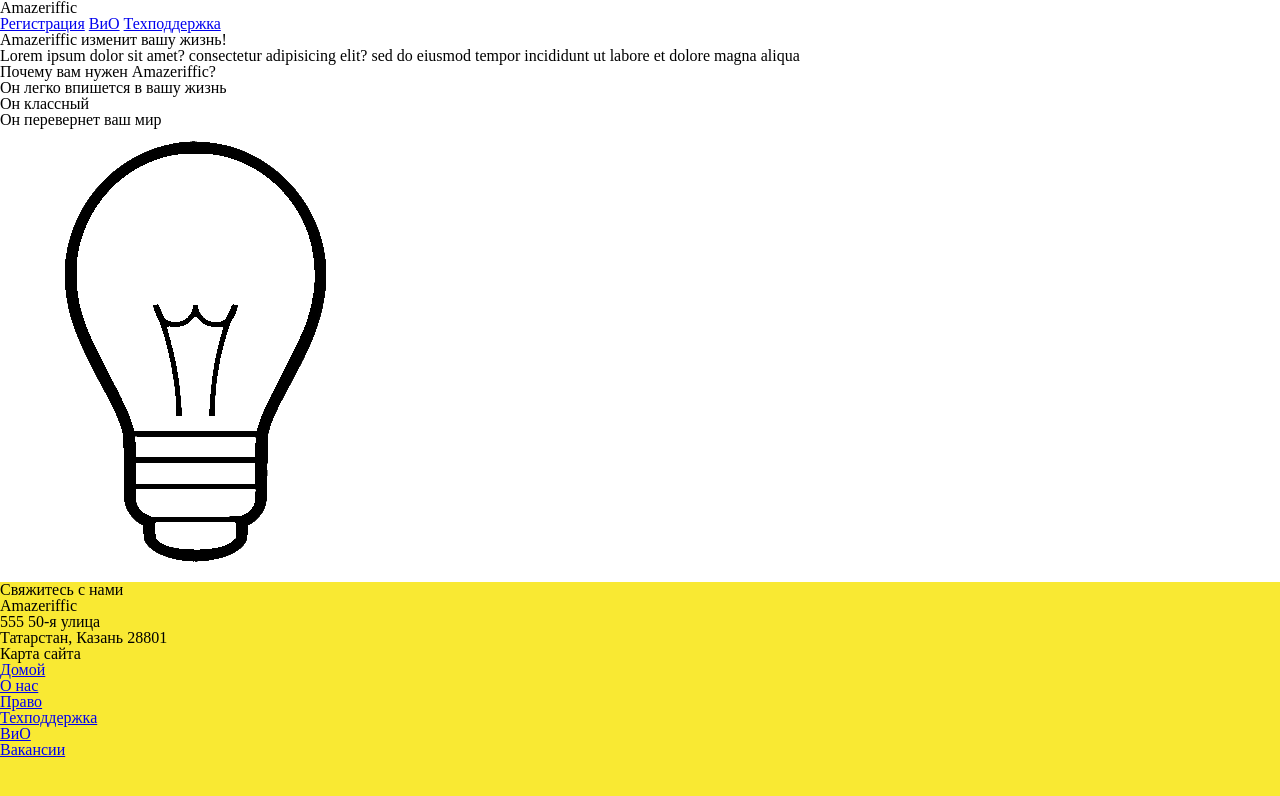
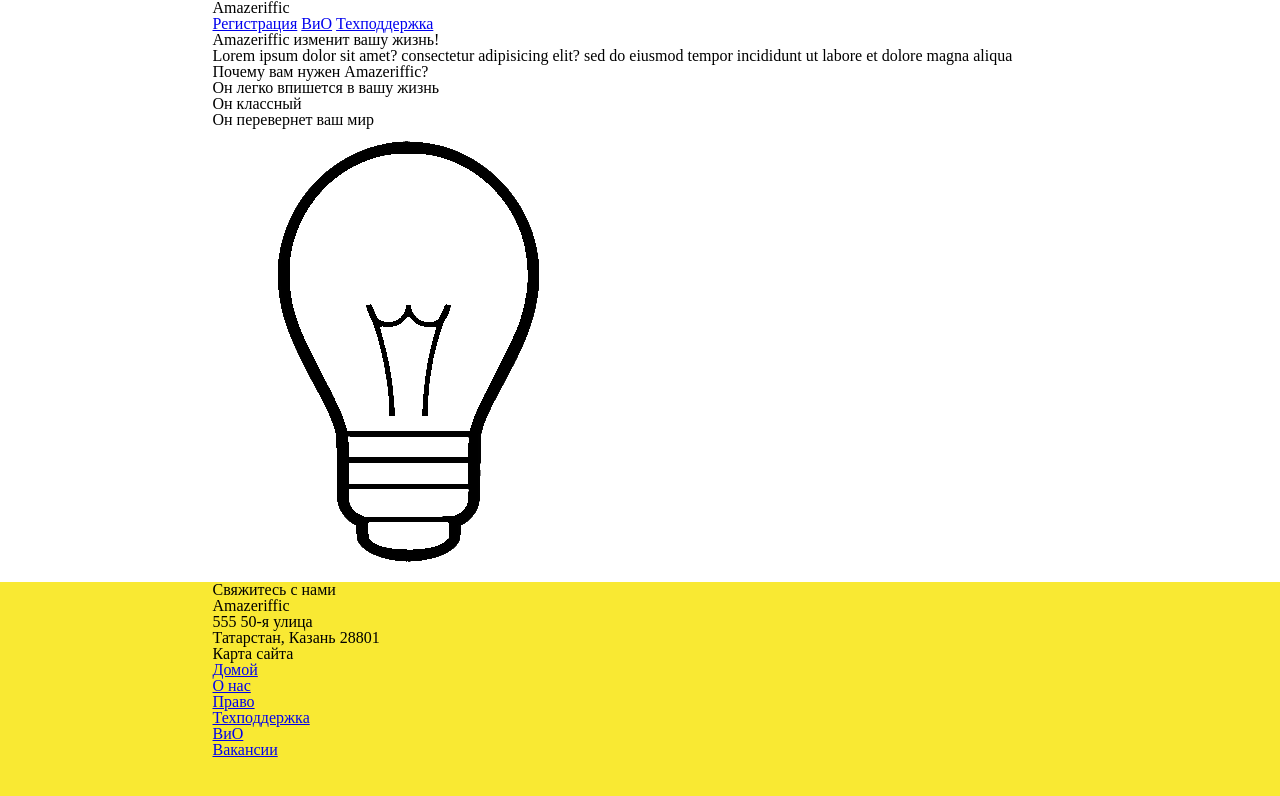
Before and after one commit to SalmanovIslam/Amazeriffic, a plain HTML site: page index.html in a window 1280 px wide. Drawn offline with Linux system fonts and the light colour scheme.

Commit message:
Add style container in stele.css, and change index.html and faq.html

```diff
--- a/index.html
+++ b/index.html
@@ -7,14 +7,17 @@
 </head>
 <body>
 	<header>
+		<div class="container">
 			<h1>Amazeriffic</h1>
 			<nav>
 				<a href="#">Регистрация</a>
 				<a href="faq.html">ВиО</a>
 				<a href="#">Техподдержка</a>
 			</nav>
+		</div>
 	</header>
 	<main>
+		<div class="container">
 			<h2>Amazeriffic изменит вашу жизнь!</h2>
 			<p>Lorem ipsum dolor sit amet? consectetur adipisicing elit? sed do eiusmod tempor incididunt ut labore et dolore magna aliqua</p>
 			<h3>Почему вам нужен Amazeriffic?</h3>
@@ -24,8 +27,10 @@
 				<li>Он перевернет ваш мир</li>
 			</ul>
 			<img src="Lightbulb.png" alt="Изображение лампочки">
+		</div>
 	</main>
 	<footer>
+		<div class="container">
 			<div class="contact">
 				<h5>Свяжитесь с нами</h5>
 				<p>Amazeriffic</p>
@@ -43,6 +48,7 @@
 					<li><a href="#">Вакансии</a></li>
 				</ul>
 			</div>
+		</div>
 	</footer>
 </body>
 </html>
--- a/style.css
+++ b/style.css
@@ -3,6 +3,10 @@ body{
 }
 header, main, footer{
 	min-width: 855px;
+}
+header .container, main .container,footer .container{
+	max-width: 855px;
+	margin:auto;
 }
 header{
 	background: white;
```
Also changed, not shown: faq.html (+6 -0 lines). Lines whose indentation alone changed are shown as unchanged.
